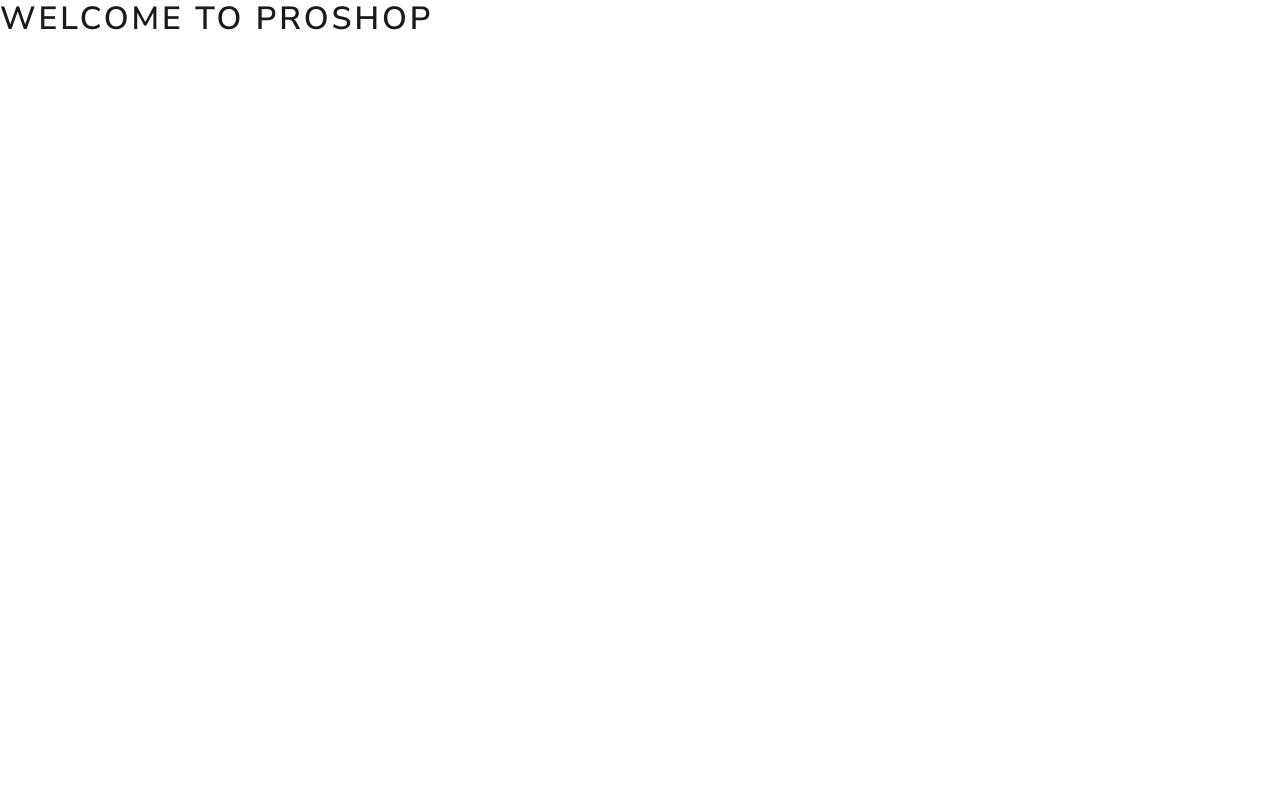
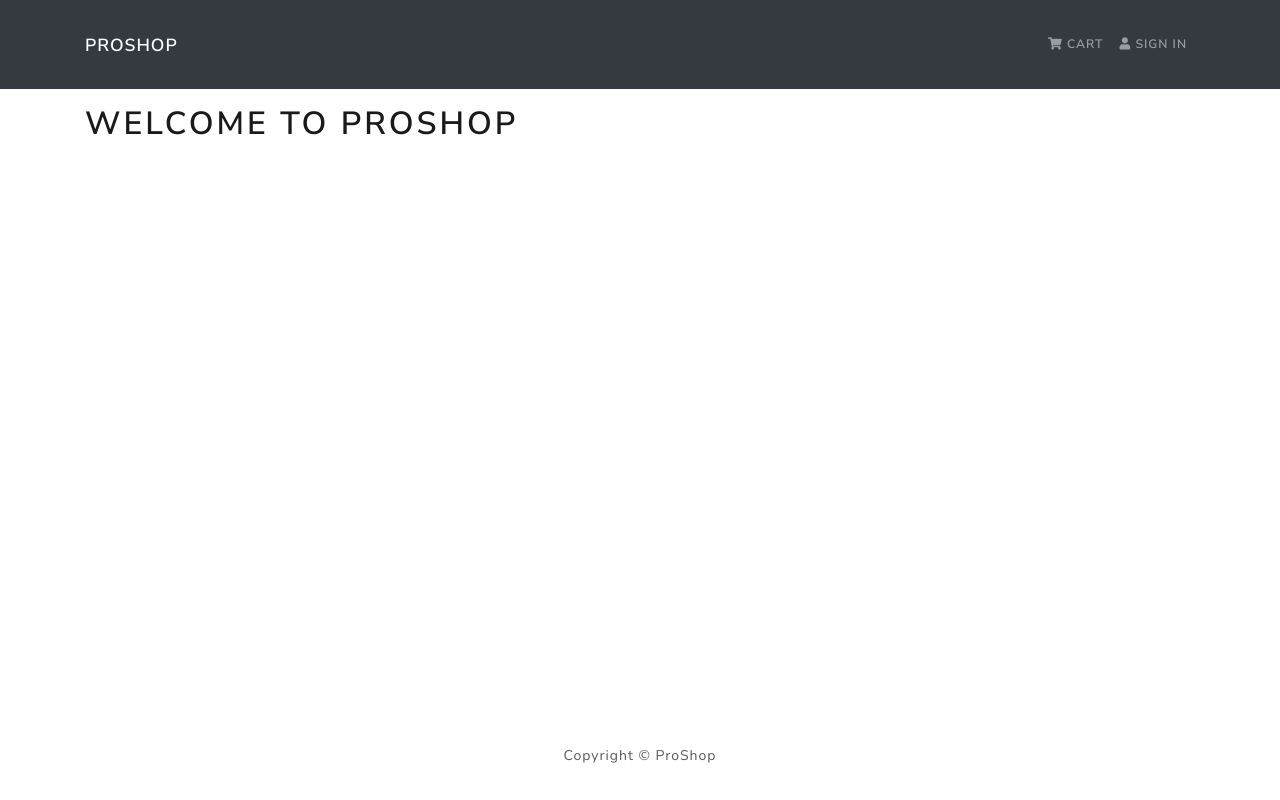
Before and after one commit to miles-smith/proshop, a React (Create React App) app in the folder frontend/: page / in a window 1280 px wide. Built offline with nearby package versions, Linux system fonts and the light colour scheme.

Commit message:
Apply basic layout

```diff
--- a/frontend/src/App.js
+++ b/frontend/src/App.js
@@ -1,9 +1,19 @@
 import React from 'react';
+import { Container } from 'react-bootstrap';
+
+import Header from './components/Header';
+import Footer from './components/Footer';
 
 const App = () => {
   return (
     <>
-      <h1>Welcome to ProShop</h1>
+      <Header />
+      <main className="py-3">
+        <Container>
+          <h1>Welcome to ProShop</h1>
+        </Container>
+      </main>
+      <Footer />
     </>
   );
 }
--- /dev/null
+++ b/frontend/src/components/Footer.js
@@ -0,0 +1,16 @@
+import React from 'react';
+import { Container, Row, Col } from 'react-bootstrap';
+
+const Footer = () => (
+  <footer>
+    <Container>
+      <Row>
+        <Col className='text-center py-3'>
+          Copyright &copy; ProShop
+        </Col>
+      </Row>
+    </Container>
+  </footer>
+);
+
+export default Footer;
--- /dev/null
+++ b/frontend/src/components/Header.js
@@ -0,0 +1,25 @@
+import React from 'react';
+import { Navbar, Nav, Container } from 'react-bootstrap';
+
+const Header = () => (
+  <header>
+    <Navbar bg="dark" variant="dark" expand="lg" collapseOnSelect>
+      <Container>
+        <Navbar.Brand href="/">ProShop</Navbar.Brand>
+        <Navbar.Toggle aria-controls="basic-navbar-nav" />
+        <Navbar.Collapse id="basic-navbar-nav">
+          <Nav className="ml-auto">
+            <Nav.Link href="/cart">
+              <i className="fas fa-shopping-cart"></i> Cart
+            </Nav.Link>
+            <Nav.Link href="/login">
+              <i className="fas fa-user"></i> Sign In
+            </Nav.Link>
+          </Nav>
+        </Navbar.Collapse>
+      </Container>
+    </Navbar>
+  </header>
+);
+
+export default Header;
--- a/frontend/src/index.css
+++ b/frontend/src/index.css
@@ -0,0 +1,3 @@
+main {
+  min-height: 80vh;
+}
```
